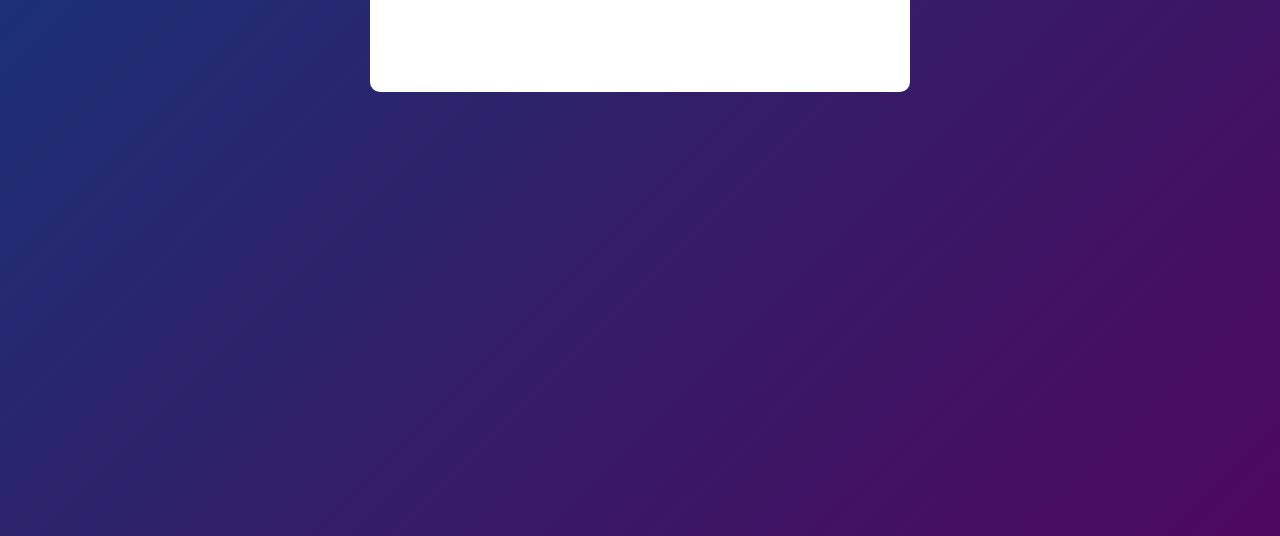
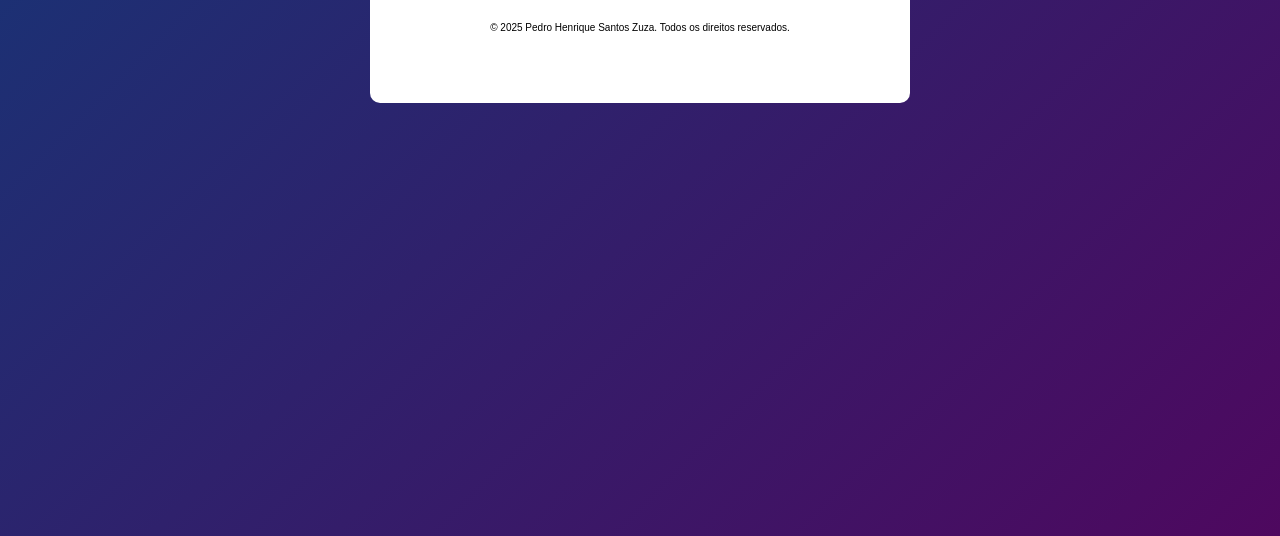
Before and after one commit to Pedrohenriquezuza/To-do-List, a plain HTML site: page index.html in a window 1280 px wide. Shown: the part 264-800 px from the top of the page. Drawn offline with Linux system fonts and the light colour scheme.

Commit message:
copyright

```diff
--- a/index.html
+++ b/index.html
@@ -20,6 +20,9 @@
           <li>Tarefa 2</li>
           <li>Tarefa 3</li>-->
         </ul>
+        <p class="copyright">
+          &copy; 2025 Pedro Henrique Santos Zuza. Todos os direitos reservados.
+        </p>
       </div>
     </div>
 
--- a/styles.css
+++ b/styles.css
@@ -115,3 +115,10 @@ ul li span {
 ul li span:hover {
   background: #edeef0;
 }
+
+.copyright {
+
+  font-size: 10px;
+  text-align: center;
+  justify-content: center;
+}
```
